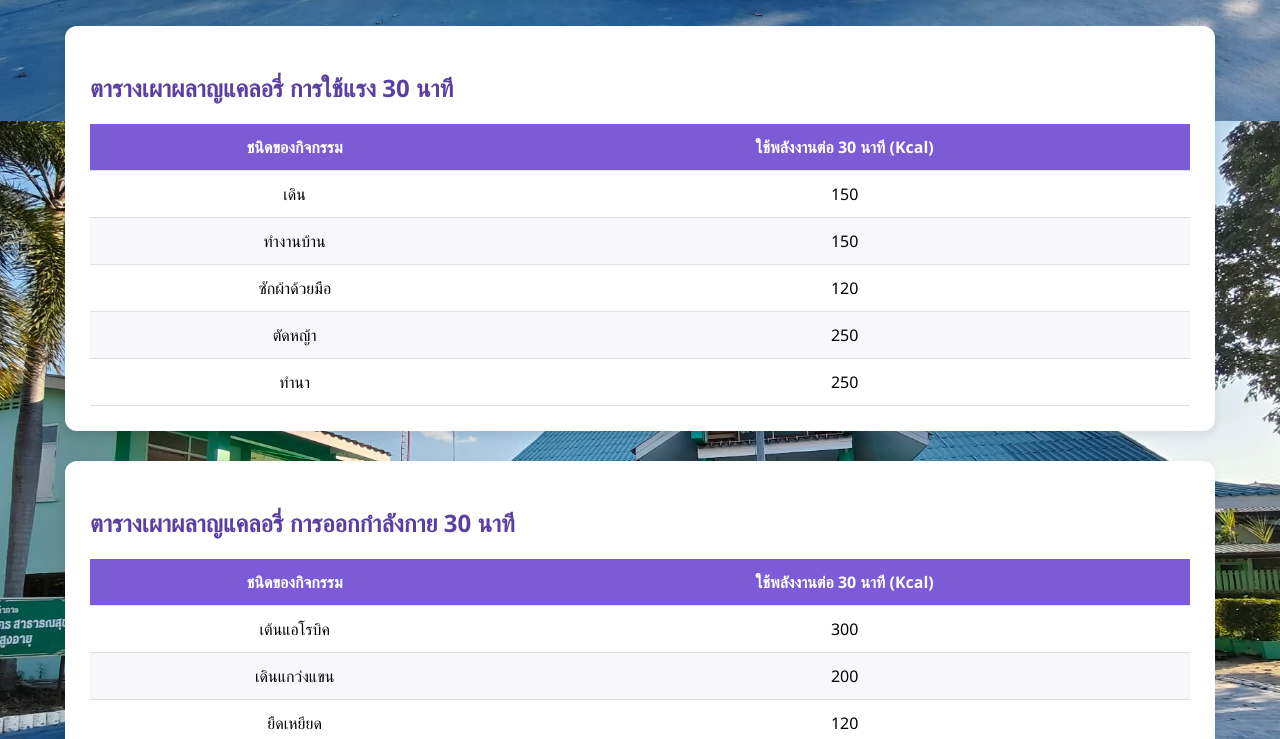
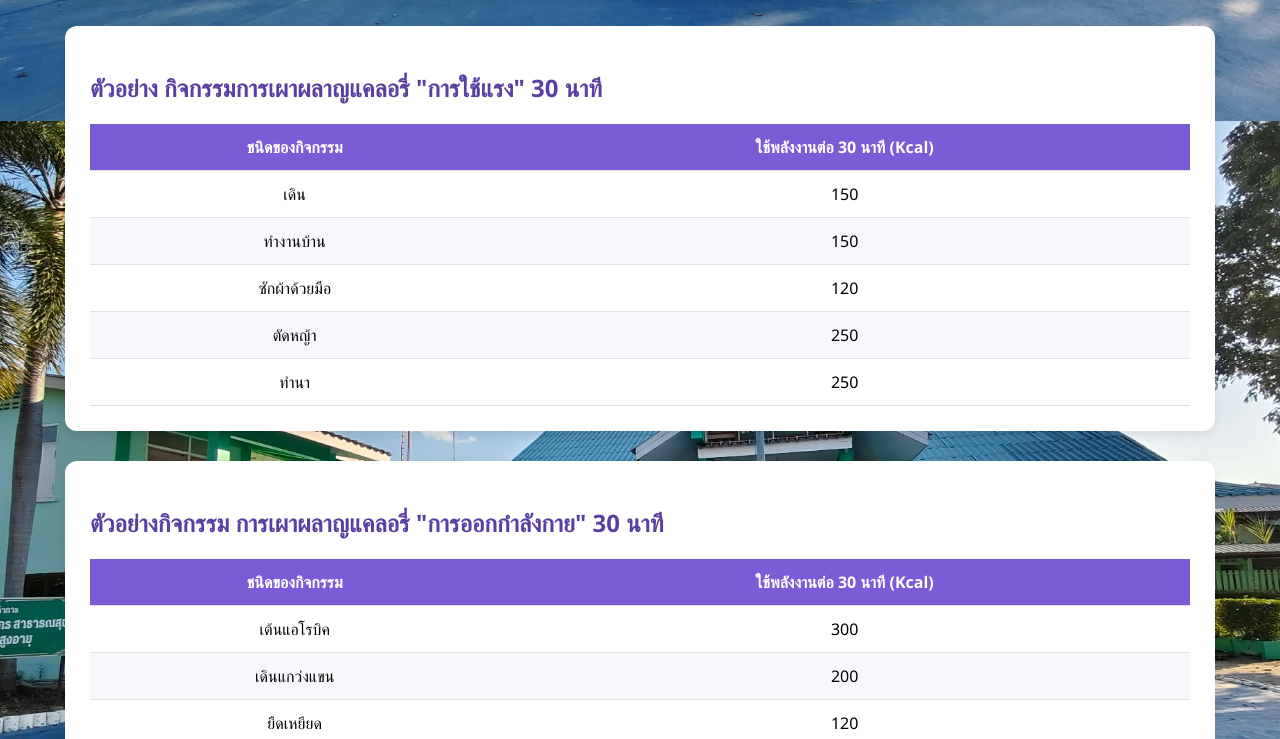
Before and after one commit to sirapop25550/BMR-Calculater, a plain HTML site: page index.html in a window 1280 px wide. Shown: the part 679-1418 px from the top of the page. Drawn offline with Linux system fonts and the light colour scheme.

Commit message:
Add files via upload

```diff
--- a/index.html
+++ b/index.html
@@ -255,7 +255,7 @@ function closeModal() {
 
   <!-- ================= TABLE ================= -->
   <div class="container table-wrapper">
-    <h2>ตารางเผาผลาญแคลอรี่ การใช้แรง 30 นาที</h2>
+    <h2>ตัวอย่าง กิจกรรมการเผาผลาญแคลอรี่ "การใช้แรง" 30 นาที</h2>
 
     <table>
       <thead>
@@ -276,7 +276,7 @@ function closeModal() {
 
      <!-- ================= TABLE ================= -->
   <div class="container table-wrapper">
-    <h2>ตารางเผาผลาญแคลอรี่ การออกกำลังกาย 30 นาที</h2>
+    <h2>ตัวอย่างกิจกรรม การเผาผลาญแคลอรี่ "การออกกำลังกาย" 30 นาที</h2>
 
     <table>
       <thead>
```
